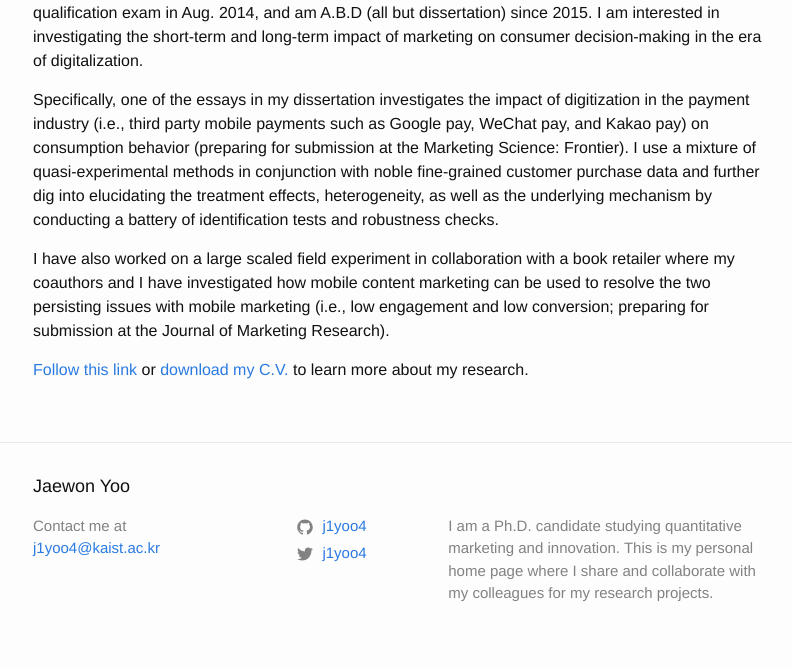
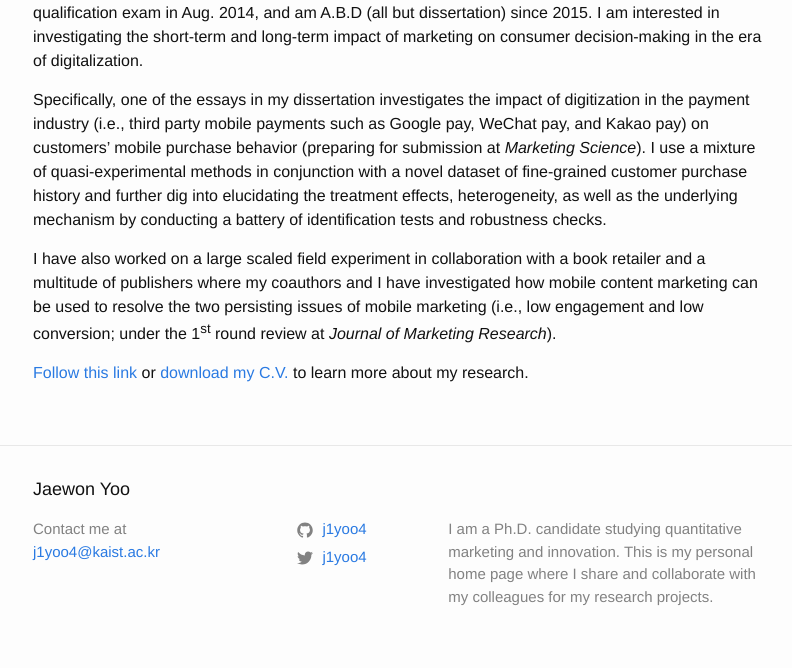
Before and after one commit to j1yoo/j1yoo.github.io, a Jekyll site: the page built from about.markdown, in a window 1280 px wide. Shown: the part 430-1098 px from the top of the page, without its empty margins (237-1029 px from the left). Built offline with Jekyll 4.4.1, drawn with Linux system fonts in a browser that asks for light colours.

Commit message:
Update about.markdown

```diff
--- a/about.markdown
+++ b/about.markdown
@@ -9,8 +9,8 @@ My name is Jaewon Yoo (유재원/俞在元).
 
 I am a Ph.D. candidate studying quantitative marketing and innovation at [KAIST](https://btm.kaist.ac.kr/en/). I passed my qualification exam in Aug. 2014, and am A.B.D (all but dissertation) since 2015. I am interested in investigating the short-term and long-term impact of marketing on consumer decision-making in the era of digitalization.
 
-Specifically, one of the essays in my dissertation investigates the impact of digitization in the payment industry (i.e., third party mobile payments such as Google pay, WeChat pay, and Kakao pay) on consumption behavior (preparing for submission at the Marketing Science: Frontier). I use a mixture of quasi-experimental methods in conjunction with noble fine-grained customer purchase data and further dig into elucidating the treatment effects, heterogeneity, as well as the underlying mechanism by conducting a battery of identification tests and robustness checks.
+Specifically, one of the essays in my dissertation investigates the impact of digitization in the payment industry (i.e., third party mobile payments such as Google pay, WeChat pay, and Kakao pay) on customers' mobile purchase behavior (preparing for submission at _Marketing Science_). I use a mixture of quasi-experimental methods in conjunction with a novel dataset of fine-grained customer purchase history and further dig into elucidating the treatment effects, heterogeneity, as well as the underlying mechanism by conducting a battery of identification tests and robustness checks.
 
-I have also worked on a large scaled field experiment in collaboration with a book retailer where my coauthors and I have investigated how mobile content marketing can be used to resolve the two persisting issues with mobile marketing (i.e., low engagement and low conversion; preparing for submission at the Journal of Marketing Research).
+I have also worked on a large scaled field experiment in collaboration with a book retailer and a multitude of publishers where my coauthors and I have investigated how mobile content marketing can be used to resolve the two persisting issues of mobile marketing (i.e., low engagement and low conversion; under the 1<sup>st</sup> round review at _Journal of Marketing Research_).
 
 [Follow this link](https://j1yoo4.github.io/JaewonYoo/Research) or [download my C.V.](https://j1yoo4.github.io/JaewonYoo/C.V) to learn more about my research.
```
